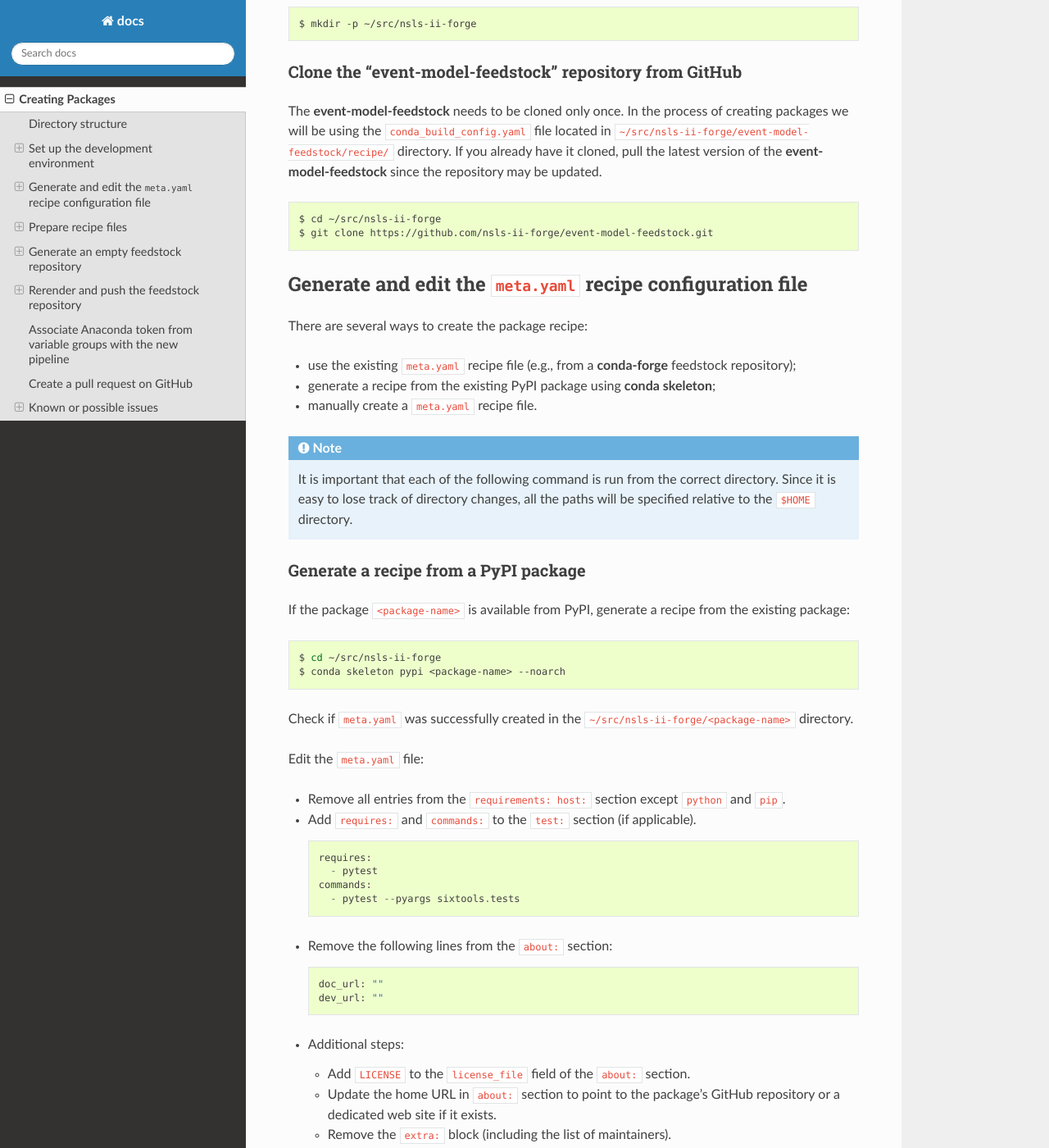
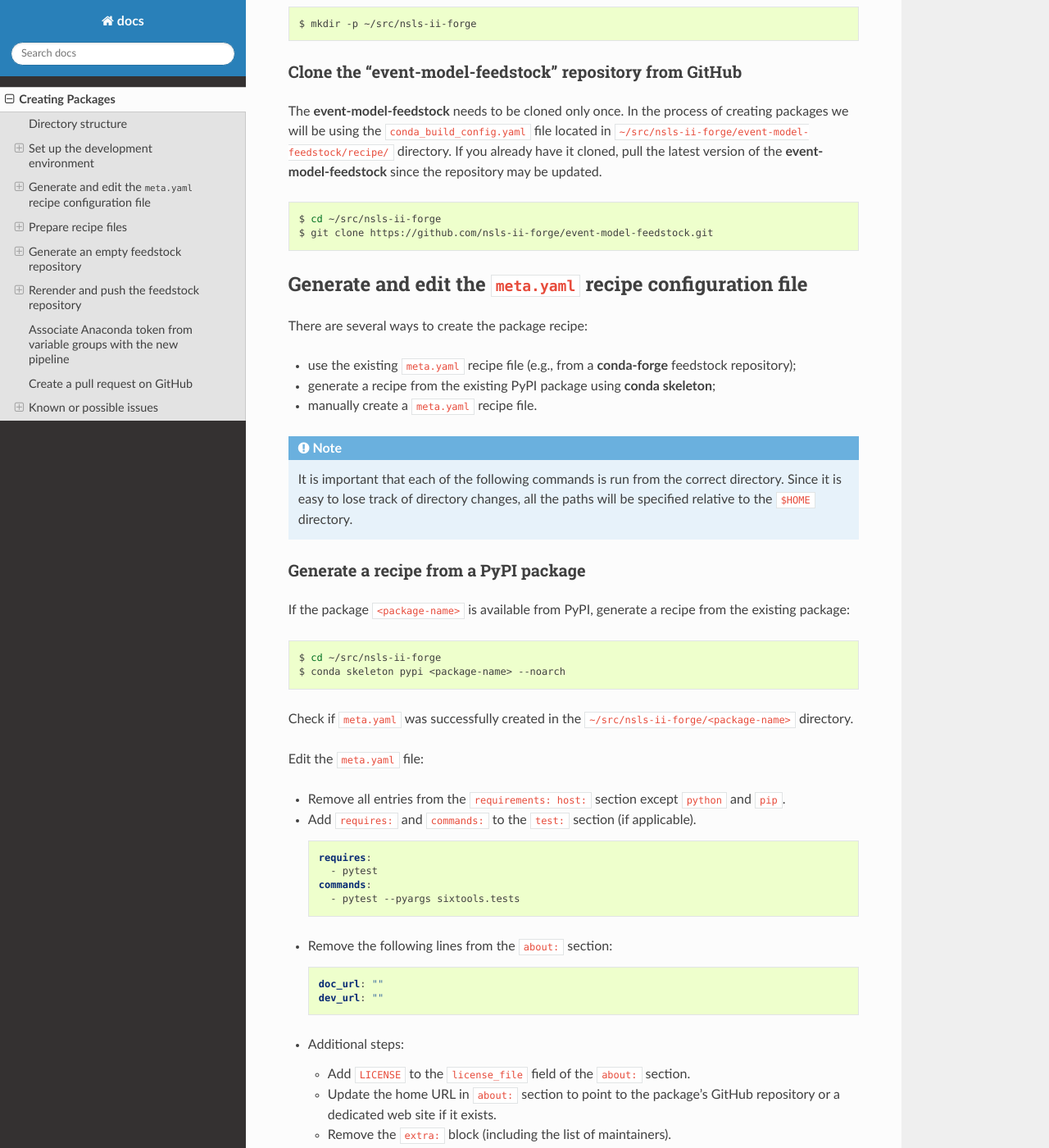
Before and after one commit to nsls-ii-forge/docs, a Sphinx documentation site: the page built from source/creating_packages.rst, in a window 1280 px wide and 1400 px high, scrolled down 1760 px. Shown: the whole window at 82% size. Built offline with Sphinx 7.4.7 and the Read the Docs theme 2.0.0, drawn with Linux system fonts in a browser that asks for light colours; some of the changed text lies outside the part shown.

Commit message:
A few more corrections to make sphinx v1.8.2 happy

```diff
--- a/source/creating_packages.rst
+++ b/source/creating_packages.rst
@@ -109,7 +109,7 @@ in ``~/src/nsls-ii-forge/event-model-feedstock/recipe/`` directory.  If you
 already have it cloned, pull the latest version of the
 **event-model-feedstock** since the repository may be updated.
 
-.. code-block::
+.. code-block:: bash
 
     $ cd ~/src/nsls-ii-forge
     $ git clone https://github.com/nsls-ii-forge/event-model-feedstock.git
@@ -131,7 +131,7 @@ There are several ways to create the package recipe:
 
 .. note::
 
-    It is important that each of the following command is run from the correct
+    It is important that each of the following commands is run from the correct
     directory. Since it is easy to lose track of directory changes, all the
     paths will be specified relative to the ``$HOME`` directory.
 
@@ -158,7 +158,7 @@ Edit the ``meta.yaml`` file:
 - Add ``requires:`` and ``commands:`` to the ``test:`` section
   (if applicable).
 
-  .. code-block::
+  .. code-block:: yaml
 
     requires:
       - pytest
@@ -167,7 +167,7 @@ Edit the ``meta.yaml`` file:
 
 - Remove the following lines from the ``about:`` section:
 
-  .. code-block::
+  .. code-block:: yaml
 
     doc_url: ""
     dev_url: ""
@@ -238,7 +238,7 @@ Open and inspect ``conda_build_config.yaml``:
 
 This is the contents of a typical ``conda_build_config.yaml`` file:
 
-.. code-block::
+.. code-block:: yaml
 
     channel_sources:
     - nsls2forge,defaults
@@ -251,7 +251,7 @@ If you are building a ``noarch`` package, then close the file without change.
 For an architecture-dependent package, a set of Python versions are specified
 in the ``meta.yaml`` file and the following lines should be removed:
 
-.. code-block::
+.. code-block:: yaml
 
     python:
     - '3.6'
@@ -338,7 +338,7 @@ Enable CI on Azure Pipelines
 Verify that CI was enabled on Azure Pipelines. Check for the following line in
 the output:
 
-.. code-block::
+.. code-block:: text
 
     * nsls-ii-forge/<package-name>-feedstock has been enabled on azure pipelines
 
```
Also changed, not shown: other parts of source/creating_packages.rst (+1 -1 lines).
